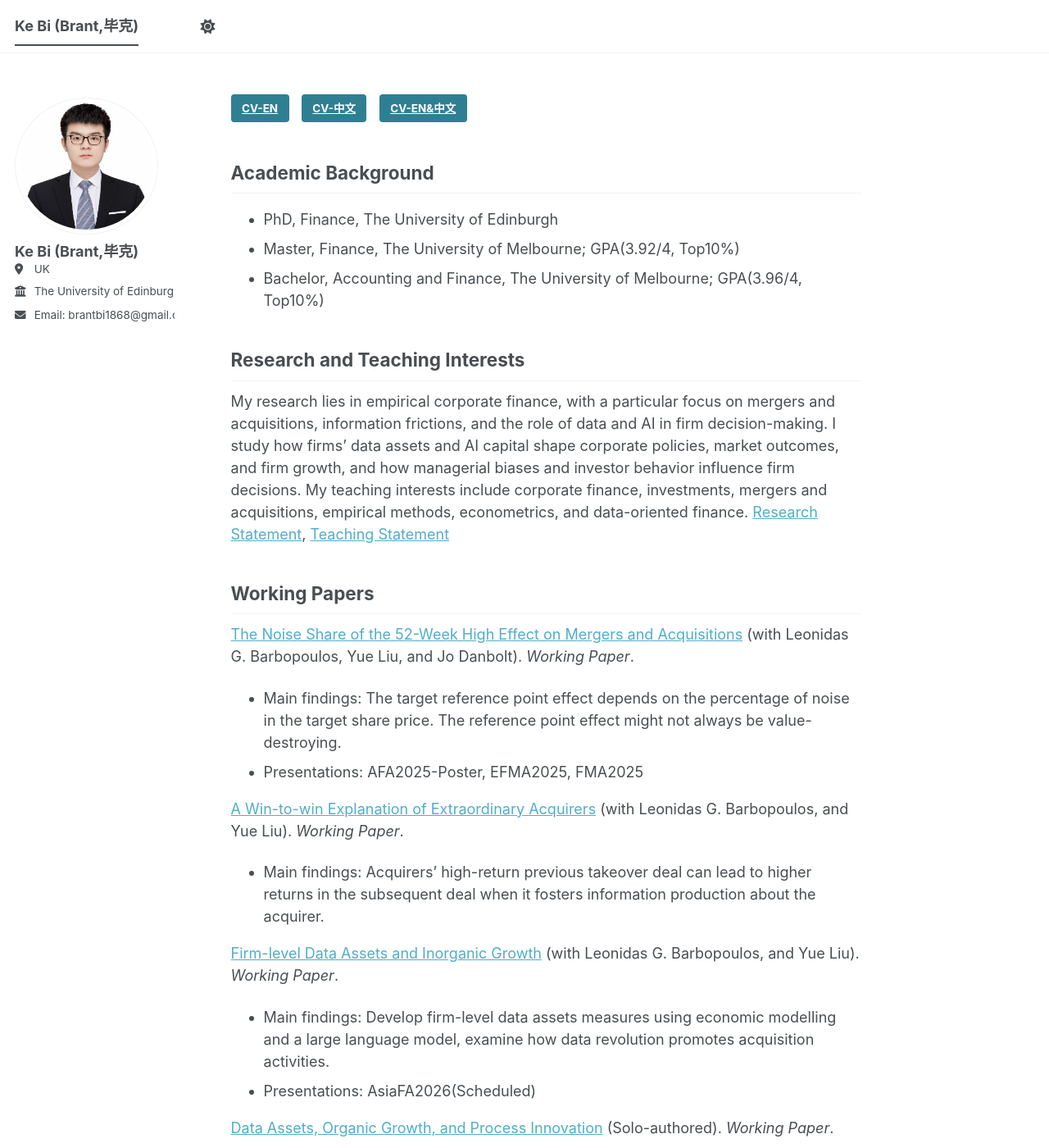
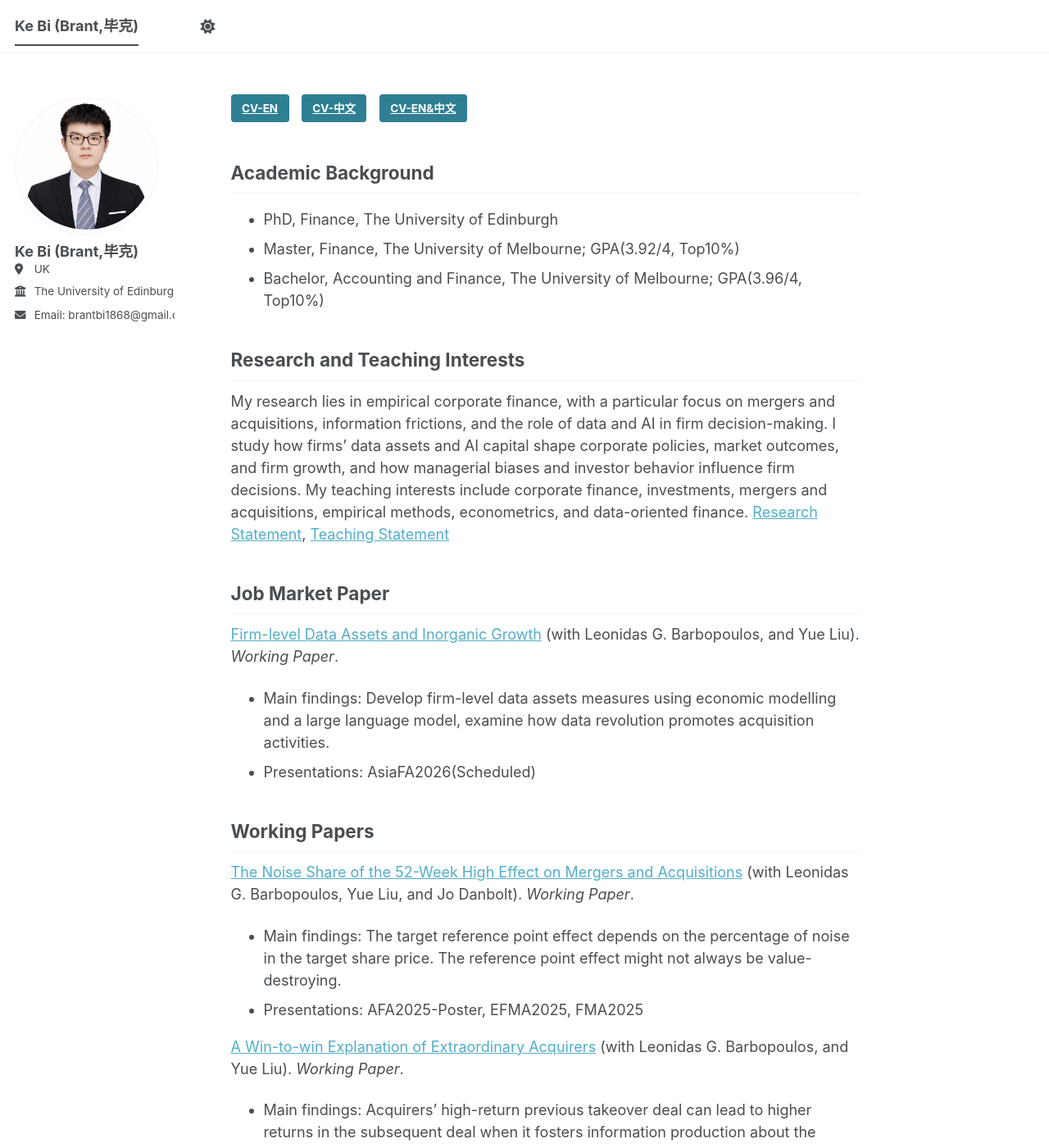
Before and after one commit to brant1868/brant1868.github.io, a Jekyll site: the page built from _pages/about.md, in a window 1280 px wide and 1400 px high. Shown: the whole window at 82% size. Built offline with Jekyll 4.4.1, drawn with Linux system fonts in a browser that asks for light colours; a script bundle is joined from its source files by our own code; library files that are not in the unit come from our copies; some of the changed lines change nothing that is shown.

Commit message:
Update about.md

```diff
--- a/_pages/about.md
+++ b/_pages/about.md
@@ -26,6 +26,13 @@ Research and Teaching Interests
 My research lies in empirical corporate finance, with a particular focus on mergers and acquisitions, information frictions, and the role of data and AI in firm decision-making. I study how firms’ data assets and AI capital shape corporate policies, market outcomes, and firm growth, and how managerial biases and investor behavior influence firm decisions. My teaching interests include corporate finance, investments, mergers and acquisitions, empirical methods, econometrics, and data-oriented finance. [Research Statement](https://drive.google.com/file/d/1Co9qF-4s6H6fwLc9D1atQatM5PqSXmN7/view?usp=sharing){:target="_blank" }, [Teaching Statement](https://drive.google.com/file/d/11SOkgGuj8OwazSW6n1HKRdb0bjZXLW7D/view?usp=sharing){:target="_blank" }
 
 
+Job Market Paper
+------
+[Firm-level Data Assets and Inorganic Growth](https://drive.google.com/file/d/18_bj7RDudriuxyp20cNe9Nx_aRuuybR3/view?usp=sharing){:target="_blank" } (with Leonidas G. Barbopoulos, and Yue Liu). _Working Paper_.
+- Main findings: Develop firm-level data assets measures using economic modelling and a large language model, examine how data revolution promotes acquisition activities.
+- Presentations: AsiaFA2026(Scheduled)
+
+
 Working Papers
 ------
 [The Noise Share of the 52-Week High Effect on Mergers and Acquisitions](https://drive.google.com/file/d/1qwA9J_qWvBtJ6pgPMzsKkwzsm6qDYNI8/view?usp=sharing){:target="_blank" } (with Leonidas G. Barbopoulos, Yue Liu, and Jo Danbolt). _Working Paper_.
@@ -34,10 +41,6 @@ Working Papers
 
 [A Win-to-win Explanation of Extraordinary Acquirers](https://drive.google.com/file/d/1zAFkscCTH0avC7iFt44_ZkrethvgdwDa/view?usp=sharing){:target="_blank" } (with Leonidas G. Barbopoulos, and Yue Liu). _Working Paper_.
 - Main findings: Acquirers’ high-return previous takeover deal can lead to higher returns in the subsequent deal when it fosters information production about the acquirer.
-
-[Firm-level Data Assets and Inorganic Growth](https://drive.google.com/file/d/18_bj7RDudriuxyp20cNe9Nx_aRuuybR3/view?usp=sharing){:target="_blank" } (with Leonidas G. Barbopoulos, and Yue Liu). _Working Paper_.
-- Main findings: Develop firm-level data assets measures using economic modelling and a large language model, examine how data revolution promotes acquisition activities.
-- Presentations: AsiaFA2026(Scheduled)
 
 [Data Assets, Organic Growth, and Process Innovation](https://drive.google.com/file/d/1M3oKFxyER4gjZ8XPjFuT-uX8Pza1Q8wN/view?usp=sharing){:target="_blank" } (Solo-authored). _Working Paper_.
 - Main findings: Firm-level data assets promote firms' data-to-day investment (capital and R&D) and improve investment efficiency through operational efficiency instead of product innovation.
```
